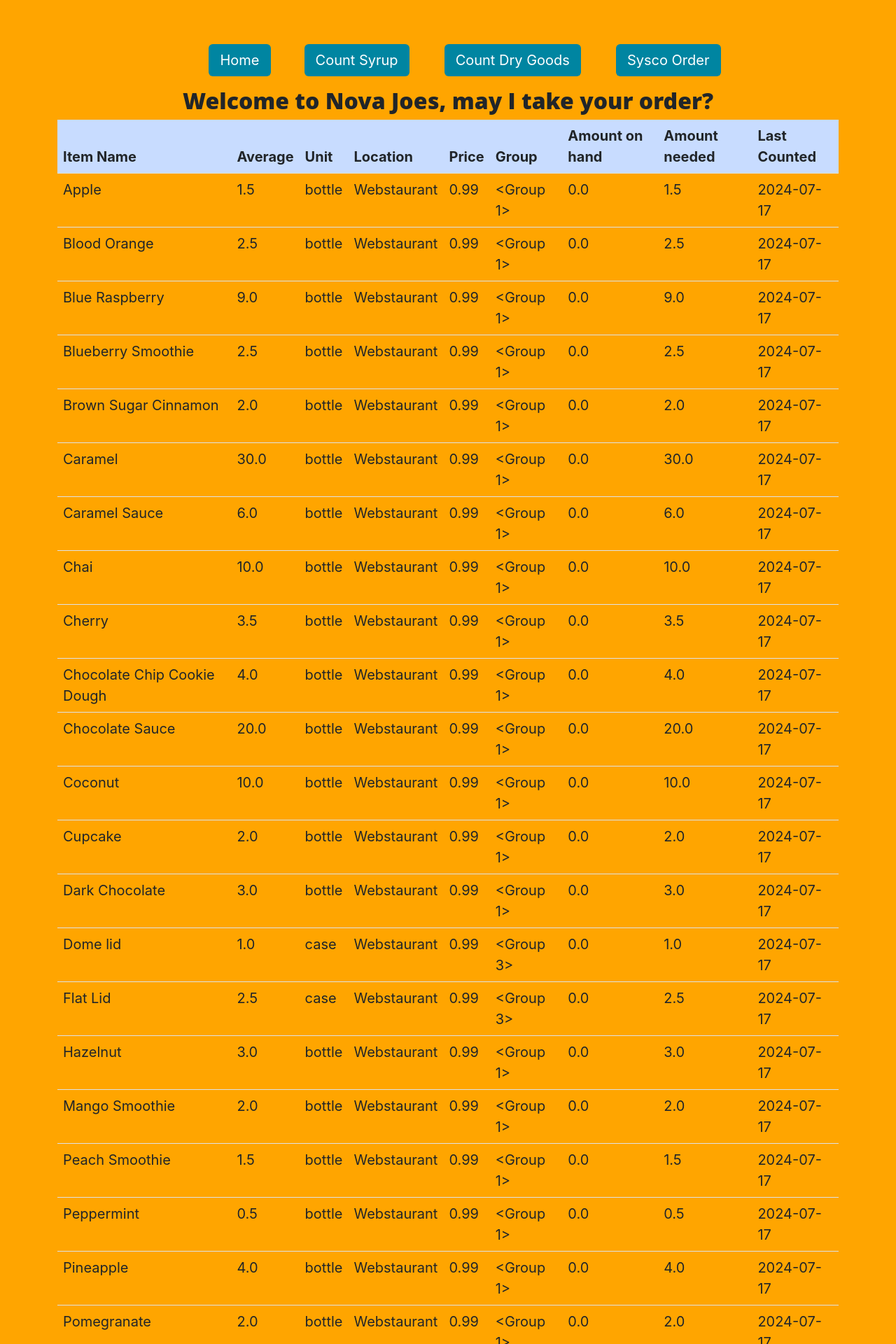
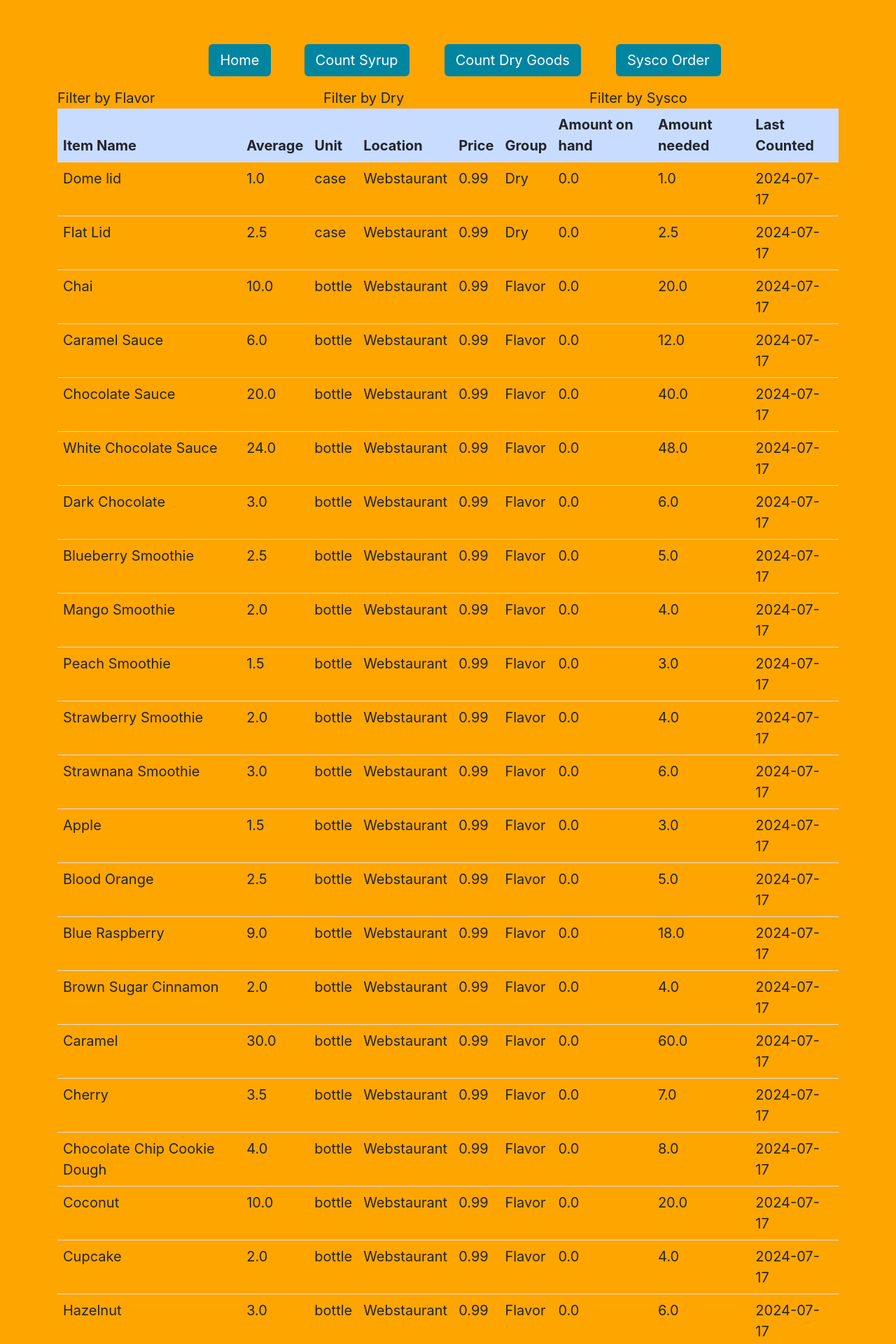
Before and after one commit to distanceoh/Joey, a Flask app: page / in a window 1280 px wide. Shown: the part 551-2471 px from the top of the page at 70% size. Run offline with Flask 3, Linux system fonts and the light colour scheme; data comes from the database, SQL or seed files in the repository; both versions use the stored data as it was after the commit; some libraries are stand-ins or nearby versions.

Commit message:
stable and working updated site with new schema

```diff
--- a/main.py
+++ b/main.py
@@ -1,5 +1,5 @@
 import flask
-from flask import Flask, render_template, redirect, url_for, request
+from flask import Flask, render_template, redirect, url_for, request, abort
 
 from flask_sqlalchemy import SQLAlchemy
 from sqlalchemy.orm import DeclarativeBase, Mapped, mapped_column, relationship
@@ -32,11 +32,12 @@ class Item(db.Model):
     on_hand: Mapped[float] = mapped_column(Float, nullable=True)
     needed: Mapped[float] = mapped_column(Float, nullable=True)
     last_counted: Mapped[str] = mapped_column(String(250), nullable=True)
-    unit : Mapped[str] = mapped_column(String(250), nullable = True)
+    unit: Mapped[str] = mapped_column(String(250), nullable=True)
     sort: Mapped[str] = mapped_column(String(250), nullable=True)
     group_id: Mapped[int] = mapped_column(Integer, db.ForeignKey("groups.id"))
     # Create reference to the User object. The "posts" refers to the posts property in the User class.
     group = relationship("Group", back_populates="items")
+
 
 class Group(db.Model):
     __tablename__ = "groups"
@@ -44,6 +45,7 @@ class Group(db.Model):
     name: Mapped[str] = mapped_column(String(250), unique=True, nullable=False)
     weeks: Mapped[float] = mapped_column(Float, nullable=False)
     items = relationship("Item", back_populates="group")
+
 
 with app.app_context():
     db.create_all()
@@ -54,13 +56,12 @@ class EditForm(FlaskForm):
                        [validators.DataRequired()], )
 
     location = StringField(label='Location', validators=[DataRequired(message="need a name")])
-    average = FloatField(label='Weekly Average', validators=[DataRequired(message = "need an average")])
+    average = FloatField(label='Weekly Average', validators=[DataRequired(message="need an average")])
     on_hand = FloatField(label='Amount on hand')
     price = FloatField(label='Price')
-    group = StringField(label = 'Group')
-    unit = StringField(label = 'Unit')
+    group = StringField(label='Group')
+    unit = StringField(label='Unit')
     submit = SubmitField('Save Changes')
-
 
 
 class AddForm(FlaskForm):
@@ -72,18 +73,14 @@ class AddForm(FlaskForm):
     on_hand = FloatField(label='Amount on hand')
     price = FloatField(label='Price')
     group = StringField(label='Group')
-    unit = StringField(label = 'Unit')
+    unit = StringField(label='Unit')
     submit = SubmitField('Add Item')
 
 
 def update(items):
     with app.app_context():
         for item in items:
-            if item.group == 'Flavor':
-                WEEKS = 2
-            else:
-                WEEKS = 1
-            item.needed = (item.average * WEEKS) - float(item.on_hand)
+            item.needed = (item.average * item.group.weeks) - float(item.on_hand)
     return
 
 
@@ -91,11 +88,22 @@ def update(items):
 def home():
     #from testy import item
     with app.app_context():
-        result = db.session.execute(db.select(Item).order_by(Item.name))
-        all_books = result.scalars().all()
-        update(all_books)
+        try:
+            GROUP = request.args['GROUP']
+        except:
+            GROUP = 0
+        print(GROUP)
+        result = db.session.execute(db.select(Item).order_by(Item.sort))
+        all_items = result.scalars().all()
+        update(all_items)
+        if GROUP != 0:
+            selected_group = db.session.execute(db.select(Group).where(Group.name == GROUP)).scalar()
+            print(selected_group.name)
+            all_items = selected_group.items
 
-    return render_template('index.html', items=all_books)
+
+
+        return render_template('index.html', items=all_items)
 
 
 @app.route('/edit/<item_id>', methods=['GET', 'POST'])
@@ -103,8 +111,9 @@ def edit(item_id):
     #from testy import item
     with app.app_context():
         item = db.get_or_404(Item, item_id)
+        print(item.group.name)
     form = EditForm(name=item.name, location=item.location, average=item.average, price=item.price,
-                    on_hand=item.on_hand, group = item.group, unit = item.unit)
+                    on_hand=item.on_hand, group=item.group.name, unit=item.unit)
     if form.validate_on_submit():
         with app.app_context():
             item = db.get_or_404(Item, item_id)
@@ -113,14 +122,16 @@ def edit(item_id):
             item.location = form.location.data
             item.price = form.price.data
             item.on_hand = form.on_hand.data
-            item.group = form.group.data
+            item.group = db.session.execute(db.select(Group).where(Group.name == form.group.data)).scalar()
             item.unit = form.unit.data
             if form.location.data == 'delete':
                 db.session.delete(item)
-            db.session.commit()
+            try:
+                db.session.commit()
+            except:
+                return ("edit failed. check group name spelled correctly")
         return redirect(url_for('home'))
     else:
-        print('negative')
         return render_template('edit2.html', item=item, form=form)
 
 
@@ -128,26 +139,10 @@ def edit(item_id):
 def syrup_count():
     #from testy import item
     with app.app_context():
-        items = db.session.execute(
-            db.select(Item).order_by(Item.name).where(Item.location == 'Webstaurant')).scalars().all()
-        filtered = [item for item in items if item.group=='Flavor']
-    return render_template('syrup_count.html', items=filtered, GROUP = 'Flavor', WEEKS = request.args['WEEKS'])
+        group = db.session.execute(db.select(Group).where(Group.name == request.args['GROUP'])).scalar()
+        return render_template('syrup_count.html', items=group.items, GROUP=request.args['GROUP'])
 
-@app.route('/dry_count')
-def dry_count():
-    with app.app_context():
-        items = db.session.execute(
-            db.select(Item).order_by(Item.name).where(Item.location == 'Webstaurant')).scalars().all()
-        filtered = [item for item in items if item.group=='Dry']
-    return render_template('syrup_count.html', items=filtered, GROUP = 'Dry', WEEKS = request.args['WEEKS'])
 
-@app.route('/sysco')
-def sysco():
-    with app.app_context():
-        items = db.session.execute(
-            db.select(Item).order_by(Item.name).where(Item.location == 'Sysco')).scalars().all()
-        filtered = [item for item in items if item.group=='Sysco']
-    return render_template('syrup_count.html', items=filtered, GROUP = 'Sysco', WEEKS = request.args['WEEKS'])
 
 
 
@@ -155,20 +150,22 @@ def sysco():
 def process():
     form = request.form
     GROUP = request.args['GROUP']
-    if GROUP == 'Flavor':
-        WEEKS = 2
-    else:
-        WEEKS = 1
     # print(request.form)
+    print(GROUP, "hello")
+
     #from testy import item
     with app.app_context():
-        items = db.session.execute(db.select(Item).where(Item.group==GROUP)).scalars().all()
+        selected_group = db.session.execute(db.select(Group).where(Group.name == GROUP)).scalar()
+        items = selected_group.items
+        print(selected_group.name, "halla")
+        # items = db.session.execute(db.select(Item).where(Item.group.name == GROUP)).scalars().all()
         for item in items:
+            # print(item.name)
             item.on_hand = float(request.form.get(item.name))
-            item.needed = (item.average * WEEKS) - float(item.on_hand)
+            item.needed = (item.average * item.group.weeks) - float(item.on_hand)
             item.last_counted = dt.datetime.now().date()
         db.session.commit()
-    return redirect(url_for('order', GROUP = GROUP, WEEKS = WEEKS))
+    return redirect(url_for('order', GROUP=request.args['GROUP']))
 
 
 @app.route('/order/')
@@ -176,18 +173,22 @@ def order():
     #from testy import item
 
     with app.app_context():
+        group = db.session.execute(db.select(Group).where(Group.name == request.args['GROUP'])).scalar()
+        WEEKS = group.weeks
+
+        print(group.name, "lujah")
         items = db.session.execute(
             db.select(Item).order_by(Item.name)).scalars().all()
-        items2 = [item for item in items if item.group==request.args['GROUP']]
+        items2 = [item for item in items if item.group.name == request.args['GROUP']]
         for item in items2:
-            item.needed = (item.average * int(request.args['WEEKS'])) - float(item.on_hand)
+            item.needed = (item.average * item.group.weeks) - float(item.on_hand)
             if item.needed <= 0:
-                    item.needed = 0
+                item.needed = 0
             db.session.commit()
         filtered = [item for item in items2 if item.needed > 0]
         # for item in filtered:
         #     print(item.name, item.needed)
-    return render_template('order.html', items=items2, WEEKS=request.args['WEEKS'], GROUP = request.args['GROUP'])
+        return render_template('order.html', items=items2, GROUP=request.args['GROUP'], WEEKS = WEEKS)
 
 
 @app.route('/add', methods=['GET', 'POST'])
@@ -198,8 +199,10 @@ def add():
         print(thing)
     if form.validate_on_submit():
         with app.app_context():
+            selected_group = db.session.execute(db.select(Group).where(Group.name == form.group.data)).scalar()
             new_item = Item(name=form.name.data, location=form.location.data, price=form.price.data,
-                            on_hand=form.on_hand.data, average=form.average.data, group = form.group.data, unit = form.unit.data)
+                            on_hand=form.on_hand.data, average=form.average.data, group=selected_group,
+                            unit=form.unit.data)
             db.session.add(new_item)
             db.session.commit()
         return redirect(url_for('home'))
--- a/templates/header.html
+++ b/templates/header.html
@@ -11,7 +11,9 @@
     />
 </head>
 <body style="background:orange">
-<header class="masthead" style="background-image: url('../static/assets/img/chickensandwich.jpg'); color: #C8DCFF
+<!--<header class="masthead" style="background-image: url('../static/assets/img/chickensandwich.jpg'); color: #C8DCFF-->
+<header class="masthead" style="background-image: url('https://biblestudymentor.com/wp-content/uploads/Blog-Images-2018/Coffee-With-God.png'); color: #C8DCFF
+
 
 ">Nova Joe's</header>
 
@@ -19,9 +21,9 @@
     <header class="d-flex justify-content-center py-3">
         <ul class="nav nav-pills">
             <li class="nav-item mx-5"><a href="{{url_for('home')}}" class="nav-link active" aria-current="page">Home</a></li>
-            <a href="{{url_for('syrup_count', WEEKS = 2,)}}" class="nav-link active" style="margin-right: 50px;">Count Syrup</a>
-            <li class="nav-item"><a href="{{url_for('dry_count', WEEKS = 1,)}}" class="nav-link active" style="margin-right: 50px;">Count Dry Goods</a></li>
-            <li class="nav-item"><a href="{{url_for('sysco', WEEKS = 1,)}}" class="nav-link active">Sysco Order</a></li>
+            <a href="{{url_for('syrup_count', GROUP = 'Flavor',)}}" class="nav-link active" style="margin-right: 50px;">Count Syrup</a>
+            <li class="nav-item"><a href="{{url_for('syrup_count', GROUP = 'Dry')}}" class="nav-link active" style="margin-right: 50px;">Count Dry Goods</a></li>
+            <li class="nav-item"><a href="{{url_for('syrup_count', GROUP = 'Sysco')}}" class="nav-link active">Sysco Order</a></li>
         </ul>
 
     </header>
@@ -35,8 +37,9 @@
         <footer class="py-3 my-4">
             <ul class="nav justify-content-center border-bottom pb-3 mb-3">
                 <li class="nav-item"><a href="{{url_for('home')}}" class="nav-link px-2 text-body-secondary">Home</a></li>
-                <li class="nav-item mx-5"><a href="{{url_for('syrup_count', WEEKS = WEEKS)}}" class="nav-link px-2 text-body-secondary">Count Syrup</a></li>
-                <li class="nav-item ml-5"><a href="{{url_for('syrup_count', WEEKS = WEEKS)}}" class="nav-link active mx-2">Count Dry Goods</a></li>
+                <li class="nav-item mx-5"><a href="{{url_for('syrup_count', GROUP = 'Flavor')}}" class="nav-link px-2 text-body-secondary">Count Syrup</a></li>
+                <li class="nav-item ml-5"><a href="{{url_for('syrup_count', GROUP = 'Dry')}}" class="nav-link active mx-2">Count Dry Goods</a></li>
+                <li class="nav-item ml-5"><a href="{{url_for('syrup_count', GROUP = 'Sysco')}}" class="nav-link active mx-2">Count Sysco</a></li>
             </ul>
             <div class = "container" style = "text-align:center">
             <img src = "https://novajoes.com/images/logo/no-border.png">
--- a/templates/index.html
+++ b/templates/index.html
@@ -1,21 +1,28 @@
 {% extends 'header.html' %}
 {% block content %}
 <body>
-    <h2 style = text-align:center>Welcome to Nova Joes, may I take your order?</h2>
-<div class = "container">
+<!--<h2 style=text-align:center>Welcome to Nova Joes, may I take your order?</h2>-->
+<div class="container">
+    <div class="row">
+        <div class="col-sm"><a href="{{url_for('home', GROUP = 'Flavor') }}">Filter by Flavor</a></div>
+        <div class = "col-sm"><a href="{{url_for('home', GROUP = 'Dry') }}">Filter by Dry</a></div>
+        <div class = "col-sm"><a href="{{url_for('home', GROUP = 'Sysco') }}">Filter by Sysco</a></div>
+    </div>
+</div>
+<div class="container">
     <table class="table">
-    <thead class = "sticky-top opacity-100" style = background:#C8DCFF>
+        <thead class="sticky-top opacity-100" style=background:#C8DCFF>
 
         <tr>
             <th scope="col">Item Name</th>
             <th scope="col">Average</th>
-        <th scope = "col">Unit</th>
+            <th scope="col">Unit</th>
             <th scope="col">Location</th>
             <th scope="col">Price</th>
-        <th scope ="col">Group</th>
-        <th scope = "col">Amount on hand</th>
-        <th scope = "col">Amount needed</th>
-        <th scope = "col">Last Counted</th>
+            <th scope="col">Group</th>
+            <th scope="col">Amount on hand</th>
+            <th scope="col">Amount needed</th>
+            <th scope="col">Last Counted</th>
         </tr>
         </thead>
 
@@ -23,12 +30,12 @@
         {% for item in items %}
         <tr>
             <!--        <th scope="row">1</th>-->
-        <td><a href ="{{url_for('edit', item_id=item.id)}}">{{item.name}}</a></td>
+            <td><a href="{{url_for('edit', item_id=item.id)}}">{{item.name}}</a></td>
             <td>{{item.average}}</td>
             <td>{{item.unit}}</td>
             <td>{{item.location}}</td>
             <td>{{item.price}}</td>
-        <td>{{item.group}}</td>
+            <td>{{item.group.name}}</td>
             <td>{{item.on_hand}}</td>
             <td>{{item.needed}}</td>
             <td>{{item.last_counted}}</td>
@@ -37,8 +44,8 @@
         </tbody>
     </table>
 </div>
-<div class = "container" style = "text-align:center">
-    <a href ="{{url_for('add')}}" style = "text-decoration:underline;font-weight:bold">Add An Item</a></div>
+<div class="container" style="text-align:center">
+    <a href="{{url_for('add')}}" style="text-decoration:underline;font-weight:bold">Add An Item</a></div>
 
 </body>
 
--- a/templates/syrup_count.html
+++ b/templates/syrup_count.html
@@ -1,5 +1,5 @@
 {% extends 'header.html' %}
-{% block content %} <form action="{{url_for('process', GROUP = GROUP, WEEKS = WEEKS)}}", method = 'POST'>
+{% block content %} <form action="{{url_for('process', GROUP = GROUP)}}", method = 'POST'>
 <div class = container>
 <table class="table">
     <thead>
```
Also changed, not shown: static/data/testdata2.csv (+40 -40 lines), templates/order.html (+4 -5 lines), testy2.py (+22 -19 lines), instance/database3.db, 1 other file. Lines whose indentation alone changed are shown as unchanged.
